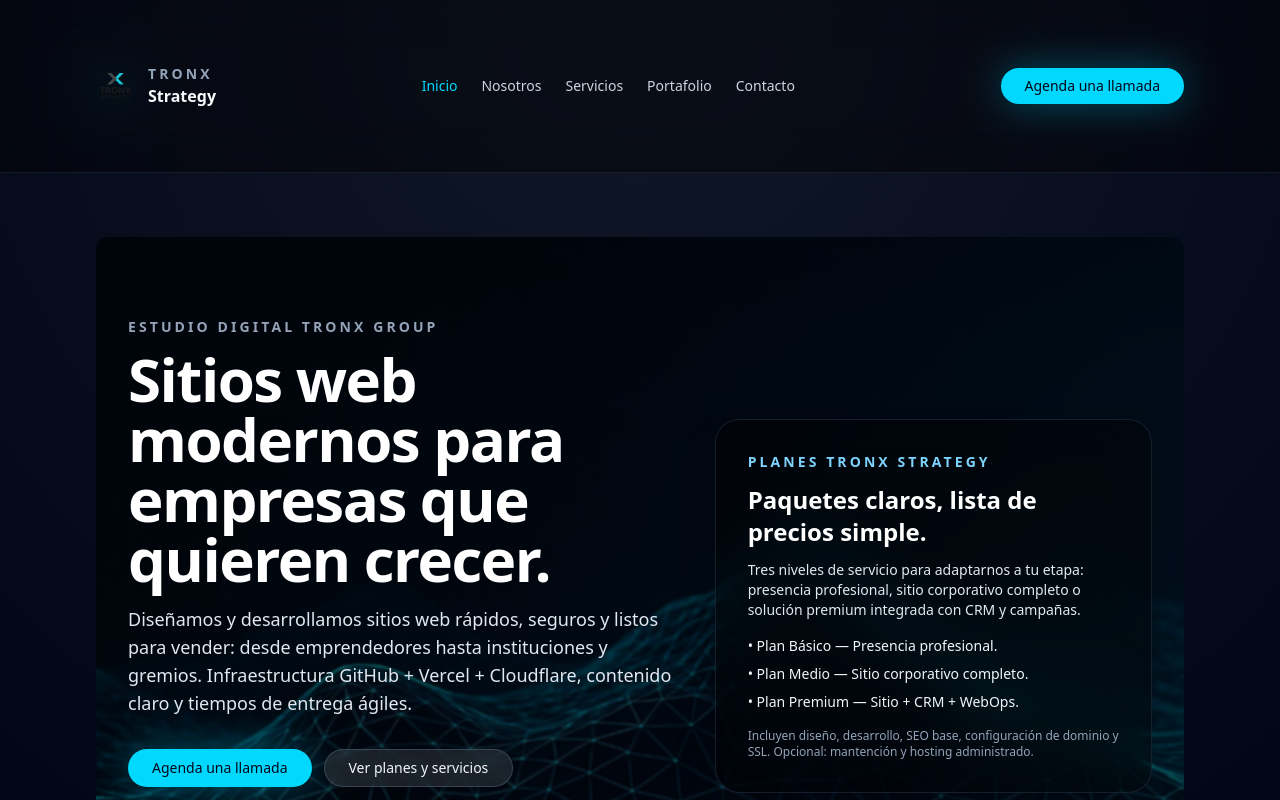
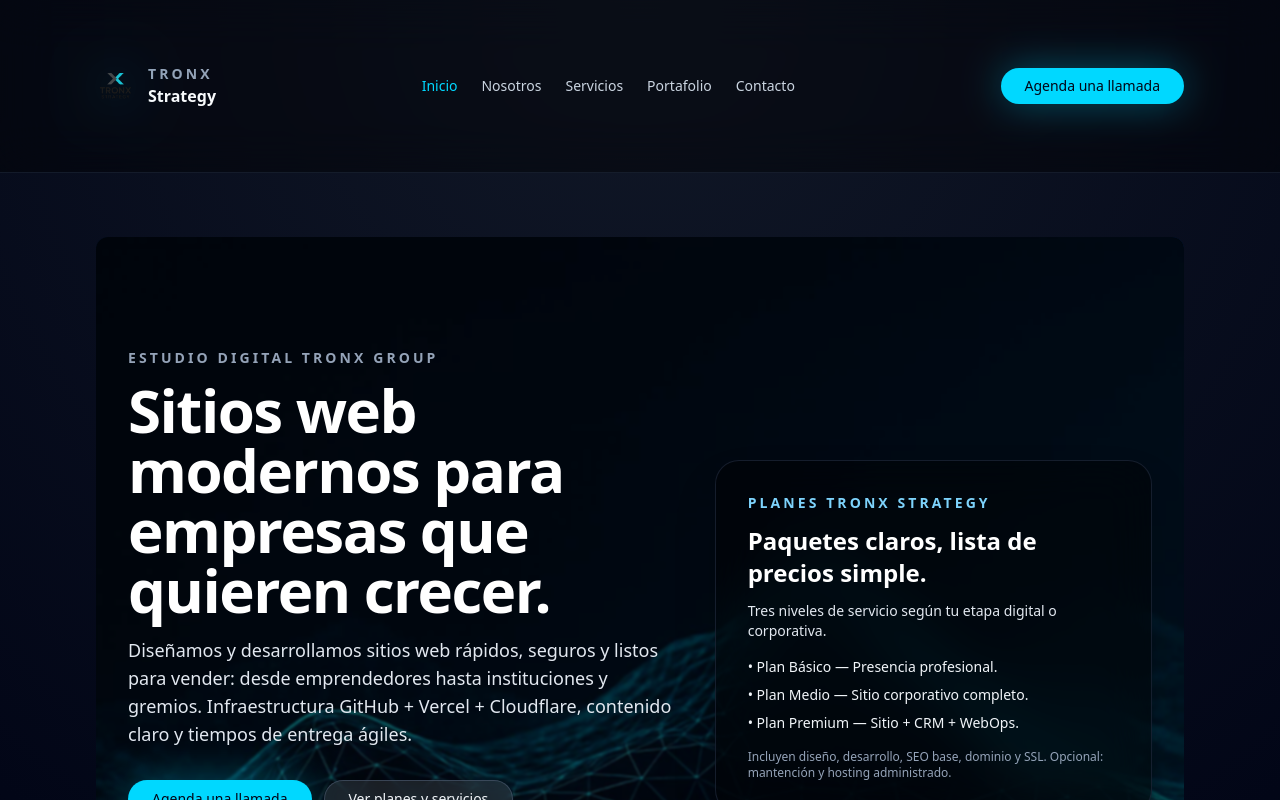
Before and after one commit to TronxGroup/Tronx-Strategy, a Next.js app: page / in a window 1280 px wide. Shown: the top 800 px of the page. Built offline with nearby package versions, Linux system fonts and the light colour scheme.

Commit message:
Update page.tsx

```diff
--- a/app/page.tsx
+++ b/app/page.tsx
@@ -3,9 +3,9 @@ import Link from "next/link";
 export default function HomePage() {
   return (
     <div className="section">
-      {/* HERO con fondo */}
+      {/* HERO con fondo full screen */}
 <section
-        className="relative overflow-hidden rounded-xl"
+  className="relative overflow-hidden rounded-xl min-h-screen flex items-center"
   style={{
     backgroundImage: "url('/BG_hero_strategy.jpg')",
     backgroundSize: "cover",
@@ -13,20 +13,22 @@ export default function HomePage() {
     backgroundRepeat: "no-repeat",
   }}
 >
-        {/* Overlay para legibilidad */}
+  {/* Overlay */}
   <div className="absolute inset-0 bg-black/60 backdrop-blur-[1px]" />
 
-        <div className="relative grid lg:grid-cols-[minmax(0,1.25fr)_minmax(0,1fr)] gap-10 items-center pt-12 pb-16 lg:pt-20 px-4 lg:px-8">
+  <div className="relative w-full grid lg:grid-cols-[minmax(0,1.25fr)_minmax(0,1fr)] gap-10 items-center px-4 lg:px-8 py-24">
     <div>
       <p className="section-title text-sky-300/90">
         Estudio digital Tronx Group
       </p>
+
       <h1 className="mt-3 text-4xl md:text-5xl lg:text-6xl font-semibold tracking-tight text-white">
         Sitios web modernos para empresas que quieren crecer.
       </h1>
+
       <p className="mt-4 text-base md:text-lg text-slate-200 max-w-xl">
-              Diseñamos y desarrollamos sitios web rápidos, seguros y listos
-              para vender: desde emprendedores hasta instituciones y gremios.
+        Diseñamos y desarrollamos sitios web rápidos, seguros y listos para
+        vender: desde emprendedores hasta instituciones y gremios.
         Infraestructura GitHub + Vercel + Cloudflare, contenido claro y
         tiempos de entrega ágiles.
       </p>
@@ -43,29 +45,22 @@ export default function HomePage() {
         </Link>
       </div>
 
+      {/* mini KPIs */}
       <div className="mt-10 grid grid-cols-2 md:grid-cols-4 gap-4 text-xs md:text-sm text-slate-300">
         <div>
-                <p className="text-white text-base md:text-lg font-semibold">
-                  2–4 semanas
-                </p>
+          <p className="text-white text-base md:text-lg font-semibold">2–4 semanas</p>
           <p>Tiempo típico de entrega por sitio.</p>
         </div>
         <div>
-                <p className="text-white text-base md:text-lg font-semibold">
-                  Infraestructura
-                </p>
+          <p className="text-white text-base md:text-lg font-semibold">Infraestructura</p>
           <p>GitHub · Vercel · Cloudflare.</p>
         </div>
         <div>
-                <p className="text-white text-base md:text-lg font-semibold">
-                  + Seguridad
-                </p>
+          <p className="text-white text-base md:text-lg font-semibold">+ Seguridad</p>
           <p>SSL, backups y monitoreo.</p>
         </div>
         <div>
-                <p className="text-white text-base md:text-lg font-semibold">
-                  100% cloud
-                </p>
+          <p className="text-white text-base md:text-lg font-semibold">100% cloud</p>
           <p>Operación remota y escalable.</p>
         </div>
       </div>
@@ -81,9 +76,7 @@ export default function HomePage() {
           Paquetes claros, lista de precios simple.
         </h2>
         <p className="mt-3 text-sm text-slate-200">
-                Tres niveles de servicio para adaptarnos a tu etapa: presencia
-                profesional, sitio corporativo completo o solución premium
-                integrada con CRM y campañas.
+          Tres niveles de servicio según tu etapa digital o corporativa.
         </p>
         <ul className="mt-4 space-y-2 text-sm text-slate-100">
           <li>• Plan Básico — Presencia profesional.</li>
@@ -91,8 +84,8 @@ export default function HomePage() {
           <li>• Plan Premium — Sitio + CRM + WebOps.</li>
         </ul>
         <p className="mt-4 text-xs text-slate-400">
-                Incluyen diseño, desarrollo, SEO base, configuración de dominio
-                y SSL. Opcional: mantención y hosting administrado.
+          Incluyen diseño, desarrollo, SEO base, dominio y SSL. Opcional:
+          mantención y hosting administrado.
         </p>
       </div>
     </div>
```
Lines whose indentation alone changed are shown as unchanged.
